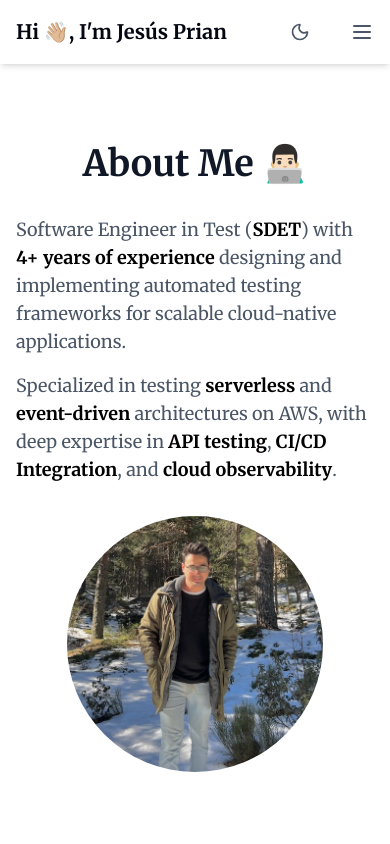
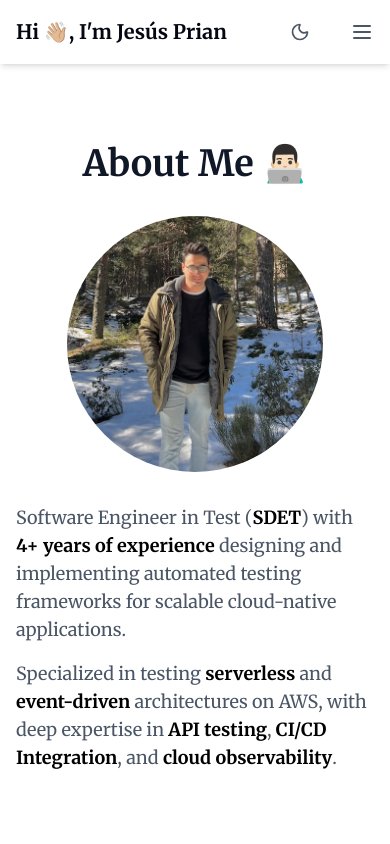
Before and after one commit to jesuspb2/my-cicd-portfolio, a React (Vite) app: page / in a window 390 px wide. Shown: the top 844 px of the page. Built offline with nearby package versions, Linux system fonts and the light colour scheme.

Commit message:
Added align.png logo with better visibility in dark mode

```diff
--- a/src/components/About.tsx
+++ b/src/components/About.tsx
@@ -15,7 +15,7 @@
           <h2 className="text-4xl font-bold text-center mb-8 text-gray-900 dark:text-white">
             About Me 👨🏻‍💻
           </h2>
-          <div className="grid md:grid-cols-2 gap-8 items-center">
+          <div className="flex flex-col-reverse md:grid md:grid-cols-2 gap-8 items-center">
             <div className="space-y-4">
               <p className="text-lg text-gray-600 dark:text-gray-300">
               Software Engineer in Test (<span className='font-bold text-black dark:text-white'>SDET</span>) with
--- a/src/components/Experience.tsx
+++ b/src/components/Experience.tsx
@@ -1,5 +1,5 @@
 import { motion } from 'framer-motion';
-import align from '../assets/experience/align.svg'
+import align from '../assets/experience/align.png'
 import siemens from '../assets/experience/siemens.svg'
 
 const experiences = [
```
Also changed, not shown: src/assets/experience/align.png (added), src/assets/experience/align.svg (deleted).
